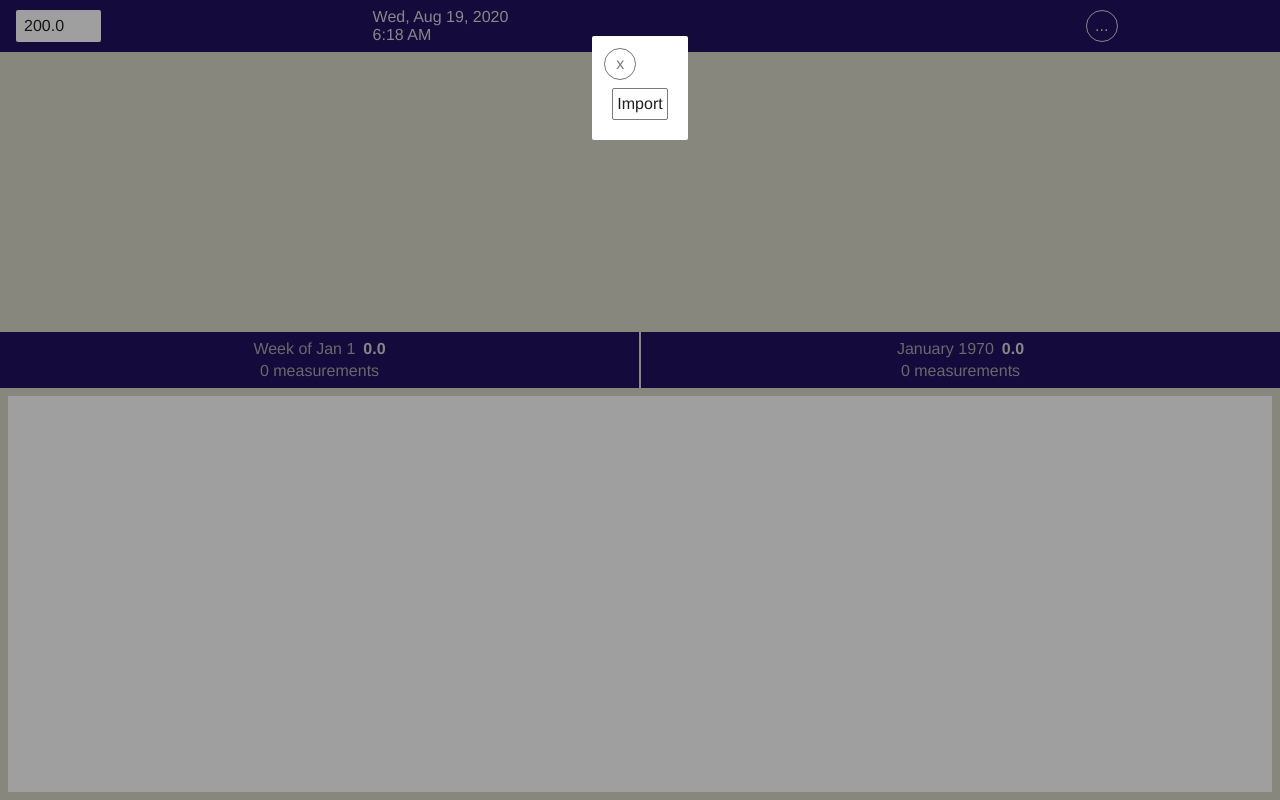
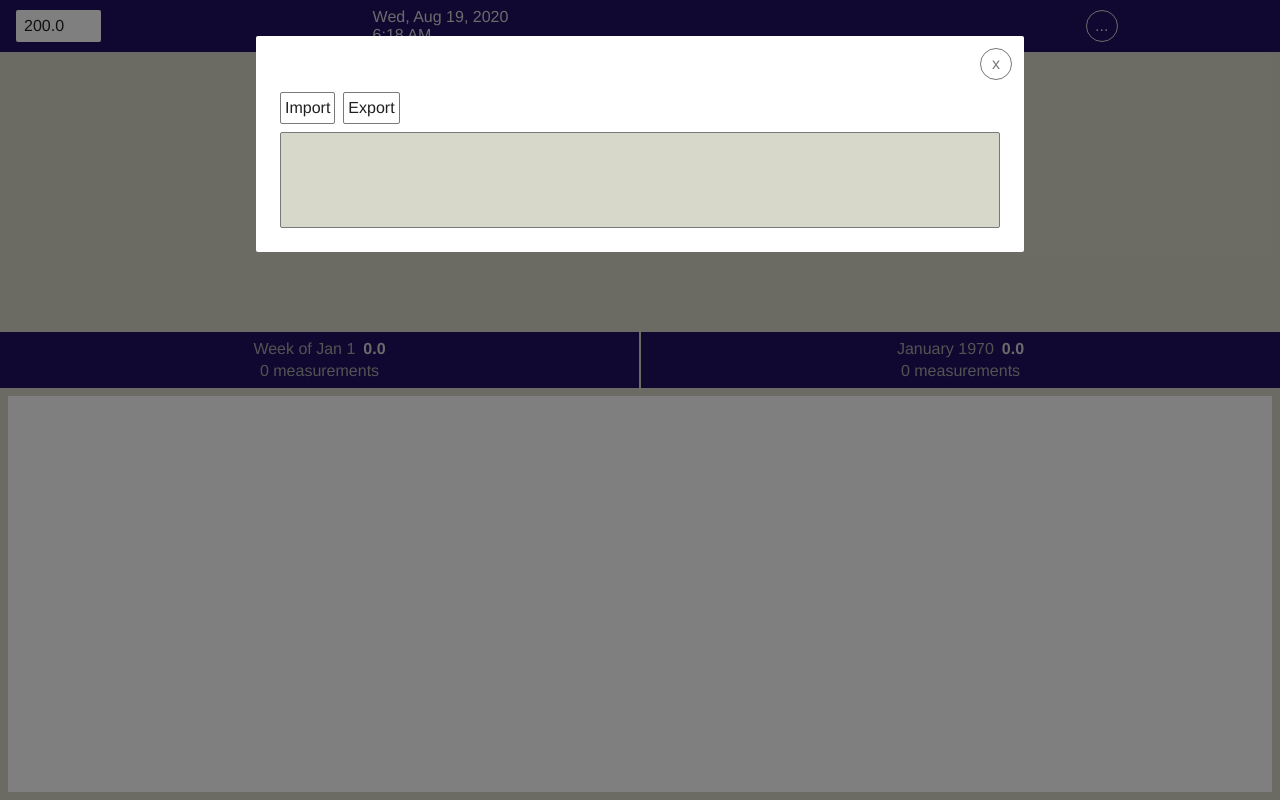
Before and after one commit to philrmass/weight-tracker, a React app: page / in a window 1280 px wide. Built offline with nearby package versions, Linux system fonts and the light colour scheme; the HTML template or start-up script is replaced by a standard one.

Commit message:
add import export

```diff
--- a/src/components/Options.js
+++ b/src/components/Options.js
@@ -2,20 +2,34 @@ import React from 'react';
 import { connect } from 'react-redux';
 import PropTypes from 'prop-types';
 
-import { loadData } from '../utilities/files';
-import { importWeights, setOptionsOpen } from '../redux/weights/actions';
+import { loadData, saveData } from '../utilities/files';
+import { importWeights, exportWeights, setOptionsOpen } from '../redux/weights/actions';
 import styles from '../styles/Options.module.css';
 
 function Options({
+  items,
+  message,
   importWeights,
+  exportWeights,
   setOptionsOpen,
 }) {
   async function importFile() {
     importWeights(await loadData());
   }
 
+  async function exportFile() {
+    const now = new Date();
+    const year = now.getFullYear();
+    const month = now.getMonth() + 1;
+    const date = now.getDate();
+    const filePath = `weights_${year}_${month}_${date}.json`;
+
+    await saveData(filePath, items);
+    exportWeights(items.length);
+  }
+
   return (
-    <main>
+    <main className={styles.main}>
       <div className={styles.top}>
         <button
           onClick={() => setOptionsOpen(false)}
@@ -24,22 +38,39 @@ function Options({
         </button>
       </div>
       <div className={styles.controls}>
-        <button onClick={importFile}>
-        Import
-        </button>
+        <div className={styles.data}>
+          <button onClick={importFile}>
+            Import
+          </button>
+          <button onClick={exportFile}>
+            Export
+          </button>
+        </div>
+        <div className={styles.message}>
+          {message}
+        </div>
       </div>
     </main>
   );
 }
 
 Options.propTypes = {
+  items: PropTypes.arrayOf(PropTypes.object).isRequired,
+  message: PropTypes.string.isRequired,
   importWeights: PropTypes.func.isRequired,
+  exportWeights: PropTypes.func.isRequired,
   setOptionsOpen: PropTypes.func.isRequired,
 };
 
+const mapState = (state) => ({
+  items: state.weights.all,
+  message: state.weights.message,
+});
+
 const mapDispatch = {
   importWeights,
+  exportWeights,
   setOptionsOpen,
 };
 
-export default connect(null, mapDispatch)(Options);
+export default connect(mapState, mapDispatch)(Options);
--- a/src/redux/weights/actions.js
+++ b/src/redux/weights/actions.js
@@ -1,6 +1,7 @@
 export const ADD_WEIGHT = 'ADD_WEIGHT';
 export const REMOVE_WEIGHT = 'REMOVE_WEIGHT';
 export const IMPORT_WEIGHTS = 'IMPORT_WEIGHTS';
+export const EXPORT_WEIGHTS = 'EXPORT_WEIGHTS';
 export const SET_OPTIONS_OPEN = 'SET_OPTIONS_OPEN';
 
 export function addWeight(weight) {
@@ -27,6 +28,13 @@ export function importWeights(items) {
   };
 }
 
+export function exportWeights(count) {
+  return {
+    type: EXPORT_WEIGHTS,
+    count,
+  };
+}
+
 export function setOptionsOpen(value) {
   return {
     type: SET_OPTIONS_OPEN,
--- a/src/redux/weights/reducer.js
+++ b/src/redux/weights/reducer.js
@@ -6,6 +6,7 @@ import {
   ADD_WEIGHT,
   REMOVE_WEIGHT,
   IMPORT_WEIGHTS,
+  EXPORT_WEIGHTS,
   SET_OPTIONS_OPEN,
 } from './actions';
 
@@ -14,6 +15,7 @@ const defaultState = {
   all,
   weeks: calculateWeeks(all),
   months: calculateMonths(all),
+  message: '',
   isOptionsOpen: true,
 };
 
@@ -49,20 +51,31 @@ export default function weightsReducer(state = defaultState, action) {
     }
     case IMPORT_WEIGHTS: {
       const all = importData(state.all, action.items);
+      const message = 'Import';
       const weeks = calculateWeeks(all);
       const months= calculateMonths(all);
+      //??? add message
       setObject('weightTrackerAll', all);
       return {
         ...state,
         all,
         weeks,
         months,
+        message,
+      };
+    }
+    case EXPORT_WEIGHTS: {
+      const message = `Exported ${action.count} measurements`;
+      return {
+        ...state,
+        message,
       };
     }
     case SET_OPTIONS_OPEN:
       return {
         ...state,
         isOptionsOpen: action.value,
+        message: '',
       };
     default:
       return state;
--- a/src/styles/Modal.module.css
+++ b/src/styles/Modal.module.css
@@ -13,6 +13,7 @@
 }
 
 .modal {
+  min-width: 60%;
   padding: var(--size-0);
   margin: var(--size-0);
   background: var(--bg-normal);
--- a/src/styles/Options.module.css
+++ b/src/styles/Options.module.css
@@ -4,6 +4,7 @@
 .top {
   display: flex;
   align-items: center;
+  justify-content: flex-end;
 }
 
 .top button {
@@ -30,4 +31,24 @@
 .controls button:hover {
   width: auto;
   border-color: var(--color-button-hover);
+  background: var(--bg-button-hover);
+  color: var(--color-button-hover);
 }
+
+.data {
+  display: flex;
+}
+
+.data button {
+  margin: var(--size-0);
+}
+
+.message {
+  height: 6rem;
+  padding: var(--size-1);
+  margin: var(--size-0);
+  border: 1px solid var(--color-button);
+  border-radius: var(--border-radius);
+  background: var(--bg-alt);
+  white-space: pre;
+}
--- a/src/styles/index.css
+++ b/src/styles/index.css
@@ -9,7 +9,7 @@
   --bg-alt: #d8d8ca;
   --bg-accent: #201060;
   --bg-button-hover: #f0f0f0;
-  --bg-disabled: #00000060;
+  --bg-disabled: #00000080;
   --color-normal: #202020;
   --color-normal-light: #505050;
   --color-accent: #d8d8d8;
--- a/src/utilities/files.js
+++ b/src/utilities/files.js
@@ -1,4 +1,5 @@
 export function saveData(filePath, data) {
+  return new Promise((resolve) => {
     const blob = new Blob([JSON.stringify(data)], { type: 'application/json' });
     const url = URL.createObjectURL(blob);
     const link = document.createElement('a');
@@ -8,7 +9,9 @@ export function saveData(filePath, data) {
 
     setTimeout(function() {
       URL.revokeObjectURL(url);
+      resolve();
     }, 0);
+  });
 }
 
 export function loadData() {
```
Also changed, not shown: 1 other file (tests, documents, lock files or other folders). Lines whose indentation alone changed are shown as unchanged.
